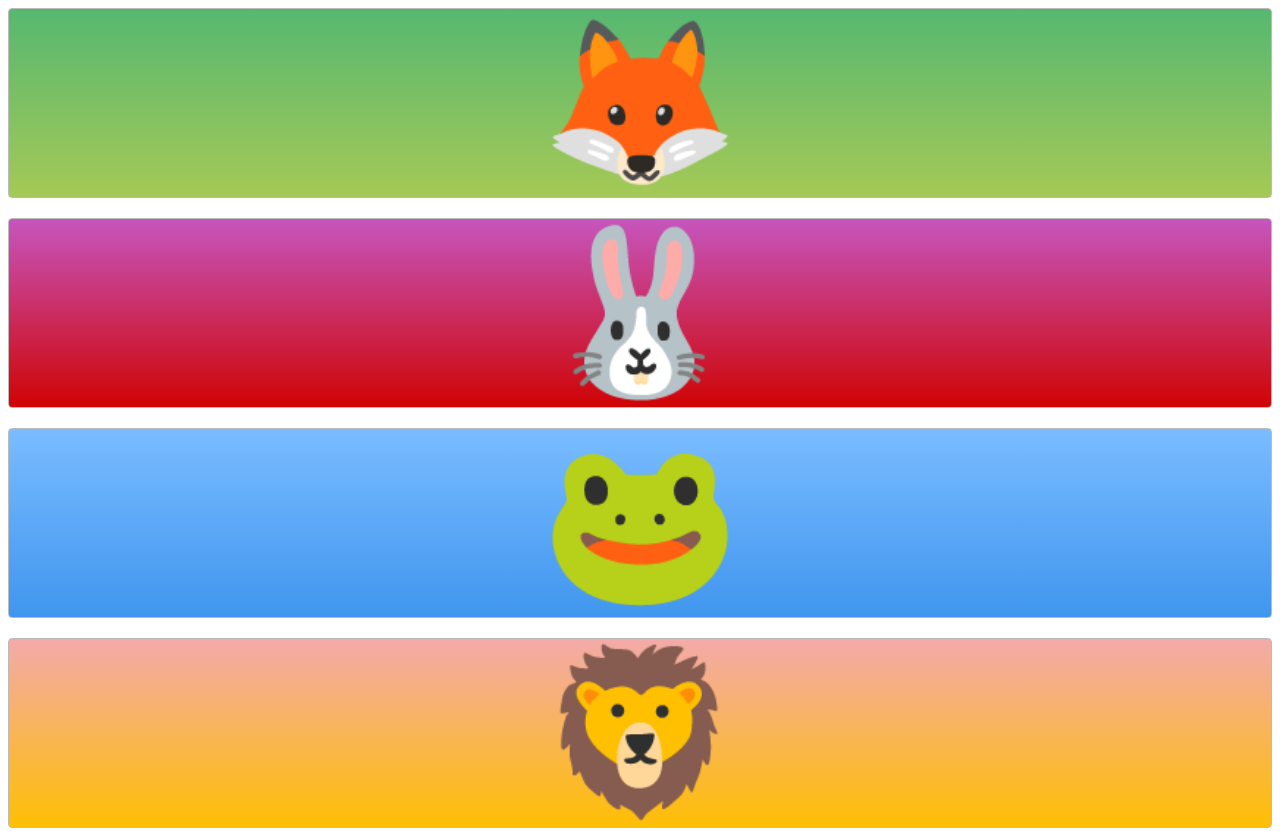
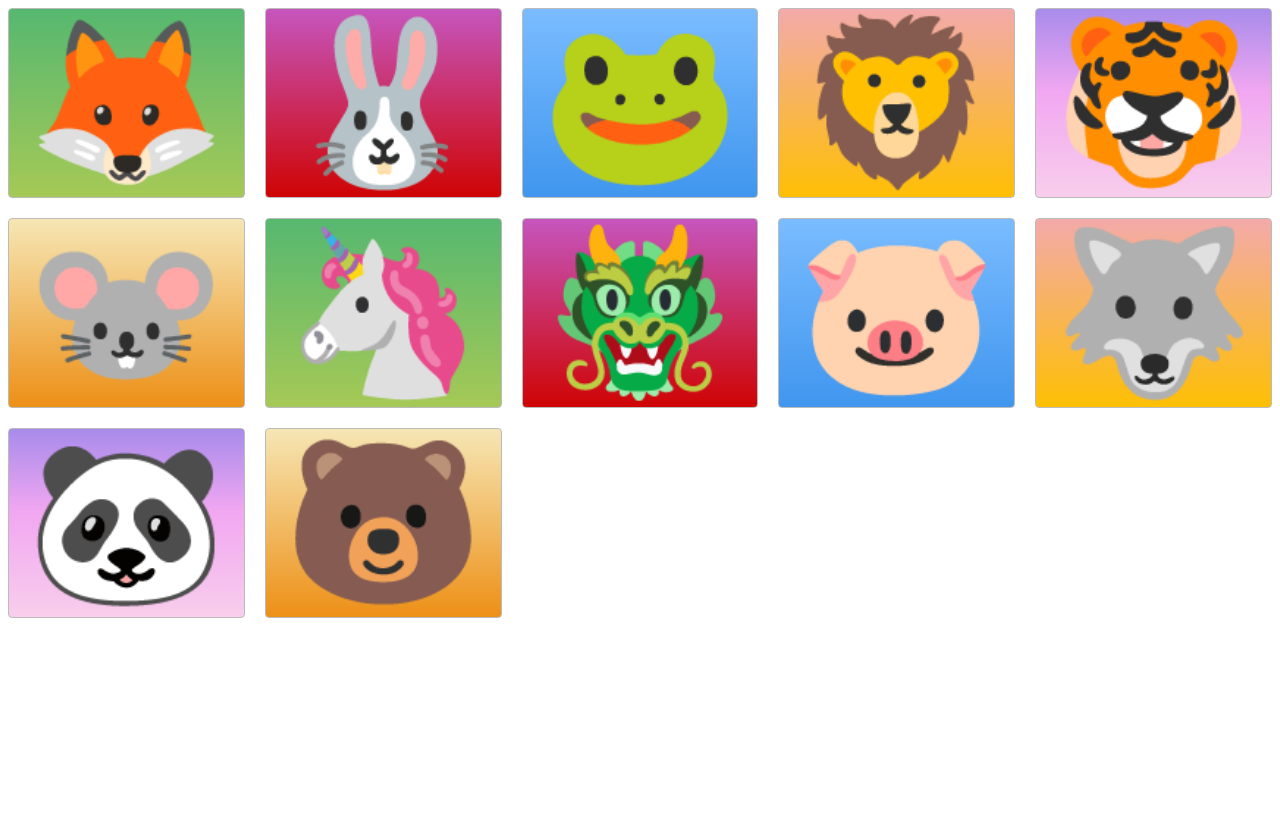
Before and after one commit to danardekani/css_grid, a plain HTML site: page index.html in a window 1280 px wide. Shown: the top 831 px of the page. After the commit the page ends 800 px from the top, so only its background shows below. Drawn offline with Linux system fonts and the light colour scheme.

Commit message:
Add grid-template-columns property

```diff
--- a/style.css
+++ b/style.css
@@ -1,9 +1,10 @@
+/*CSS grid management */
 .container {
   display: grid;
   gap:20px;
-  grid-template-columns: (auto-fill, minmax(200px, 1fr) );
+  grid-template-columns: repeat(auto-fill, minmax(200px, 1fr));
   grid-template-rows: 1fr;
-.}
+}
 
 .zone {
     cursor:pointer;
```
